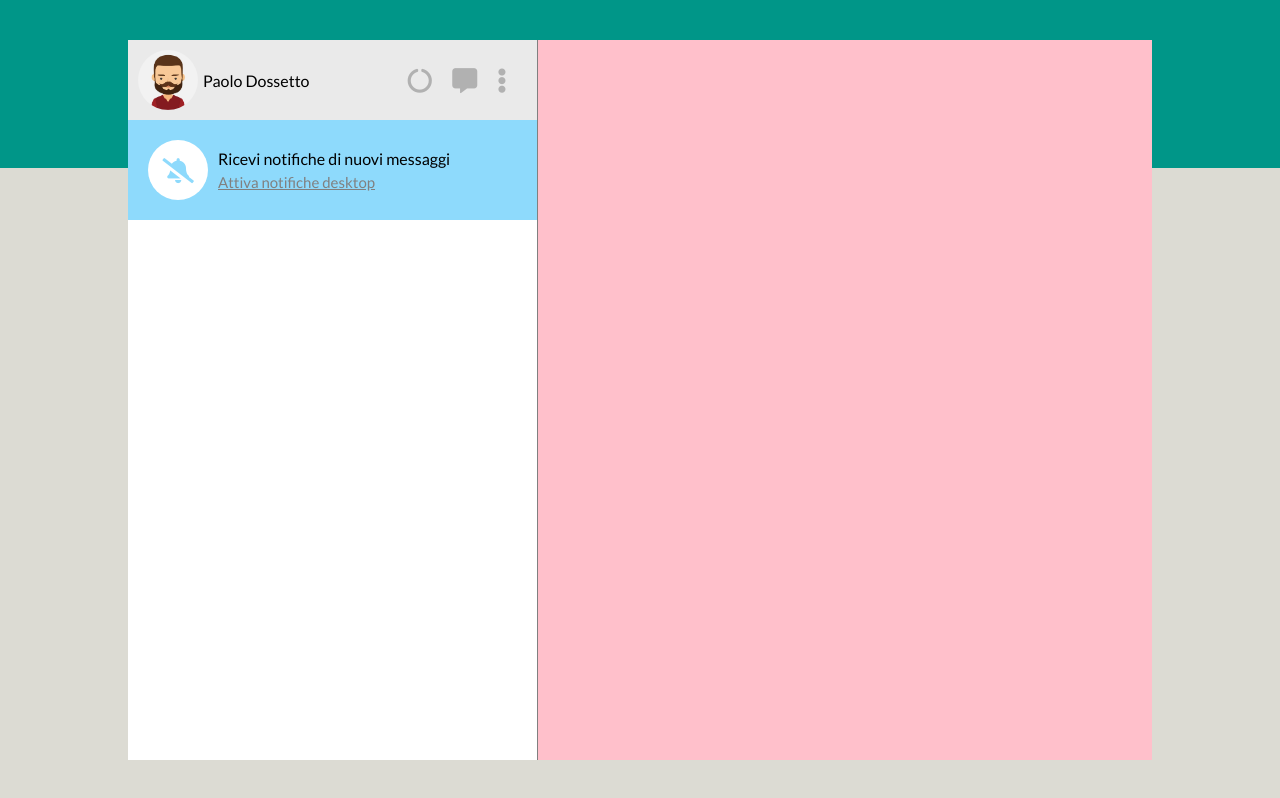
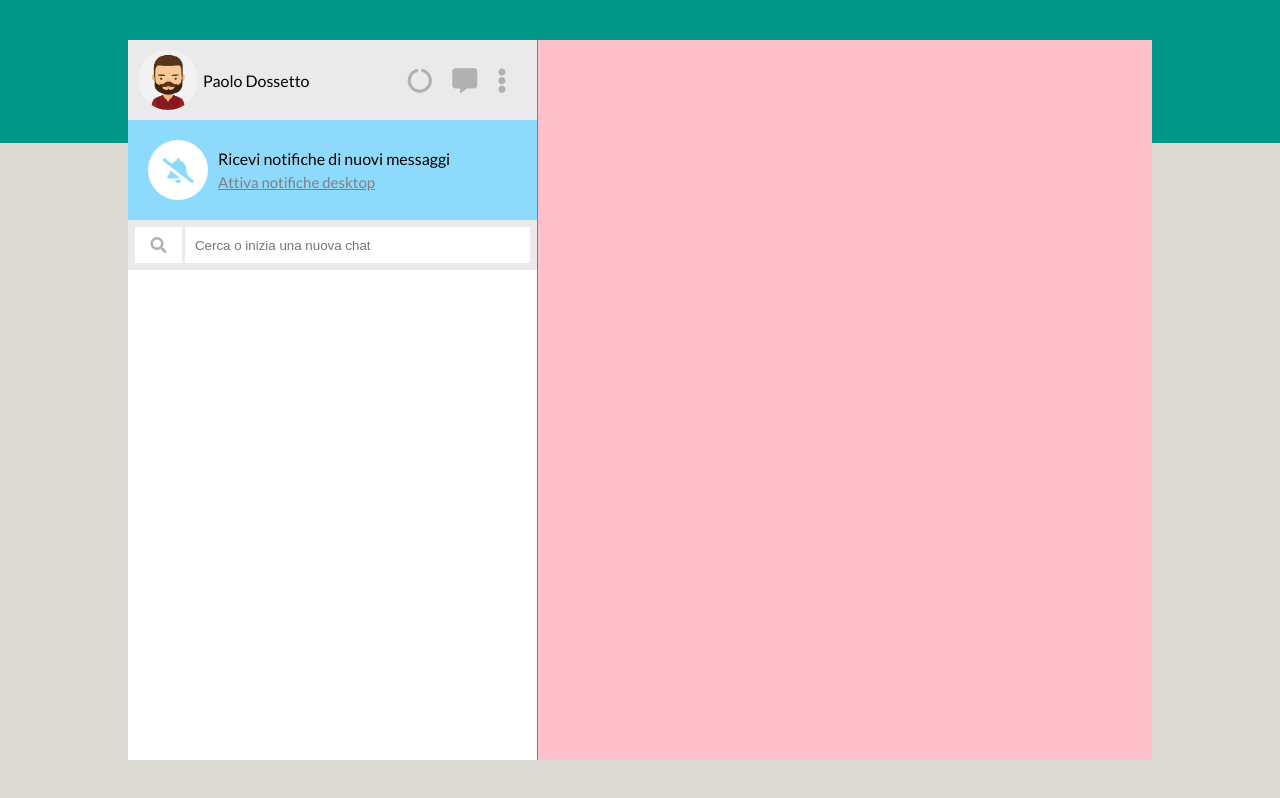
Before and after one commit to SimoneBenato/vue-boolzapp, a plain HTML site: page index.html in a window 1280 px wide. Drawn offline with nearby package versions, Linux system fonts and the light colour scheme.

Commit message:
Barra di ricerca chat

```diff
--- a/css/style.css
+++ b/css/style.css
@@ -6,7 +6,7 @@
 
 /* css dimensioni, posizioni e colorazioni pagina */
 body {
-    background: linear-gradient(to bottom,  rgb(0, 150, 136)20%, rgb(220, 219, 211) 20% 100%);
+    background: linear-gradient(to bottom,  rgb(0, 150, 136)17%, rgb(220, 219, 211) 17% 100%);
     height: 100vh;
     font-family: 'Lato', 'sans-serif';
 }
@@ -103,6 +103,36 @@ body {
     text-decoration: underline;
     margin-top: 5px;
 }
+
+/* css ricerca contatti */
+.serchContact {
+    display: flex;
+    align-items: center;
+    width: 100%;
+    height: 50px;
+    padding: 7px;
+    background-color: rgb(234, 234, 234);
+}
+
+#serchBtn {
+    display: flex;
+    justify-content: center;
+    align-items: center;
+    height: 100%;
+    width: 12%;
+    background-color: white;
+    color: rgb(177, 177, 177);
+    cursor: pointer;
+}
+
+#serchInput {
+    height: 100%;
+    width: 88%;
+    border: none;
+    margin-left: 3px;
+    padding-left: 10px;
+}
+
 /* css finestra di chat con il contatto */
 .chatting {
     height: 100%;
--- a/index.html
+++ b/index.html
@@ -38,6 +38,15 @@
                     <span class="gray-link">Attiva notifiche desktop</span>
                 </div>
             </div>
+            <!-- ricerca contatti -->
+            <div class="serchContact">
+                <span id="serchBtn"><i class="fas fa-search"></i></span>
+                <input id="serchInput" type="text" placeholder="Cerca o inizia una nuova chat">
+            </div>
+            <!-- contatti e chat -->
+            <div class="activeChat">
+
+            </div>
         </div>
         <!-- finestra di chat con il contatto -->
         <div class="chatting">
```
